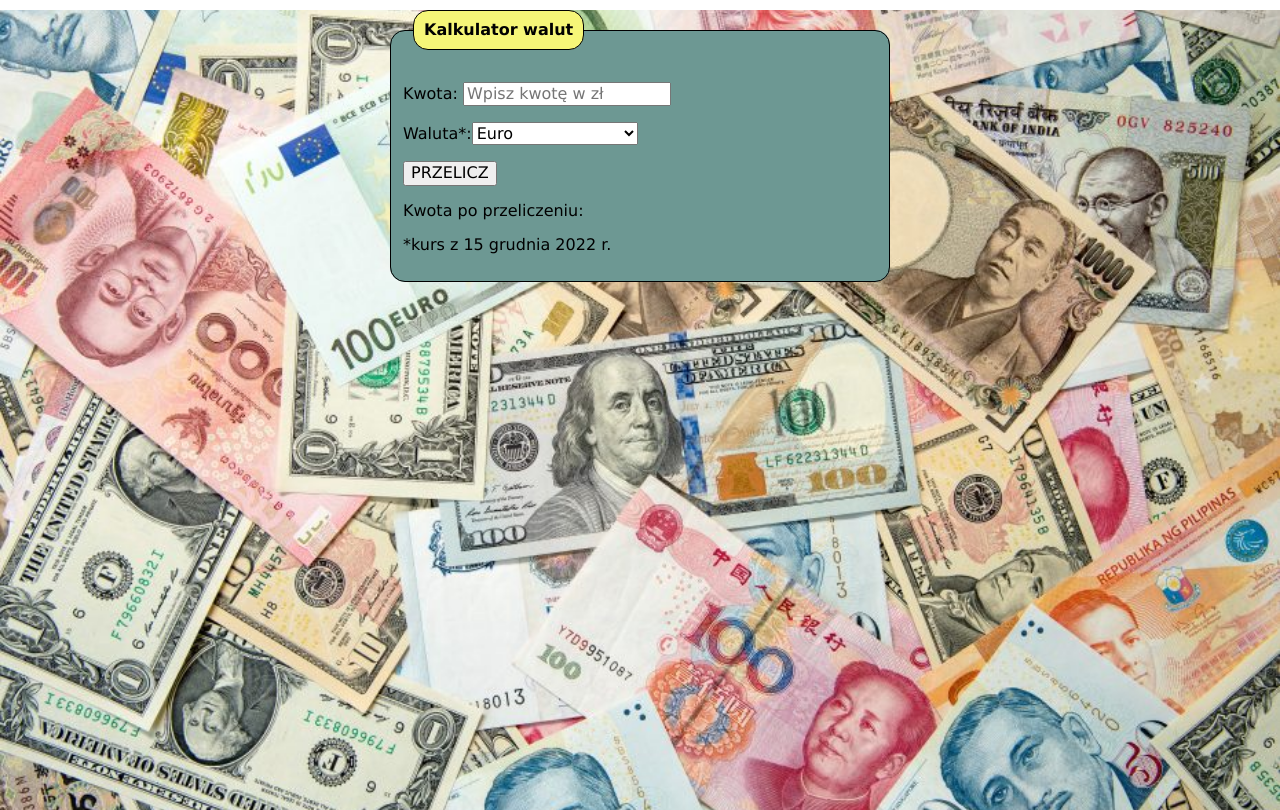
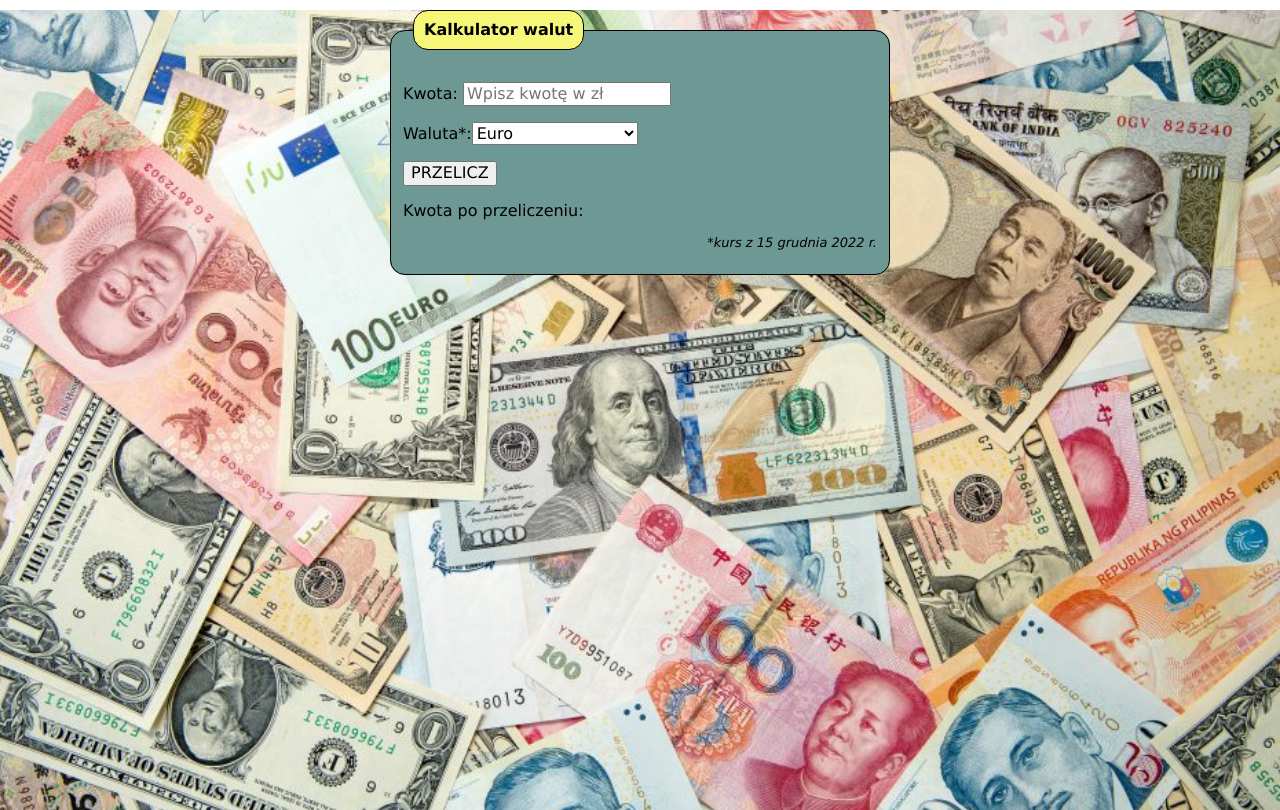
Before and after one commit to Gosia-Magdzik/kantor-react, a React (Create React App) app: page / in a window 1280 px wide. Built offline with nearby package versions, Linux system fonts and the light colour scheme.

Commit message:
paragraph css

```diff
--- a/src/Form/style.css
+++ b/src/Form/style.css
@@ -18,3 +18,9 @@
     color: black;
     font-weight: bold;
 }
+
+.fieldset__paragraph {
+    font-style: italic;
+    text-align: right;
+    font-size: small;
+}
```
